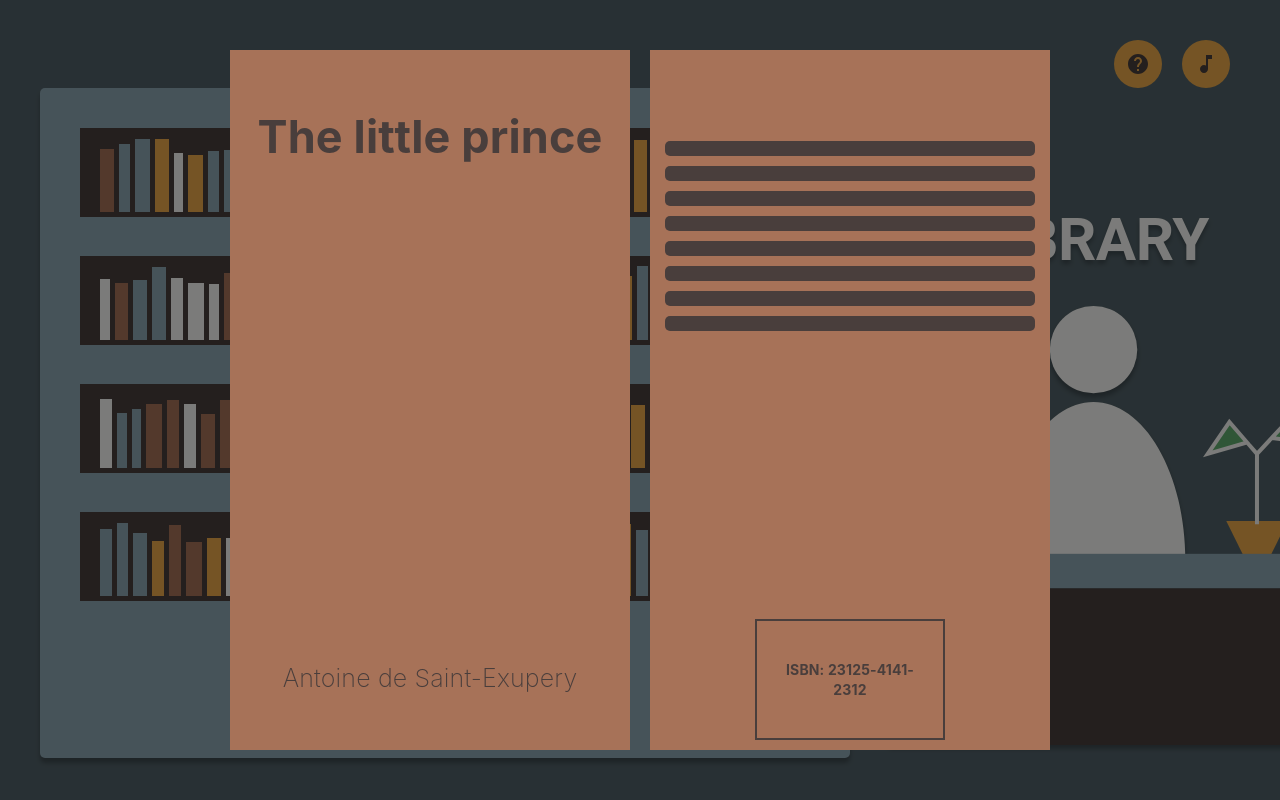
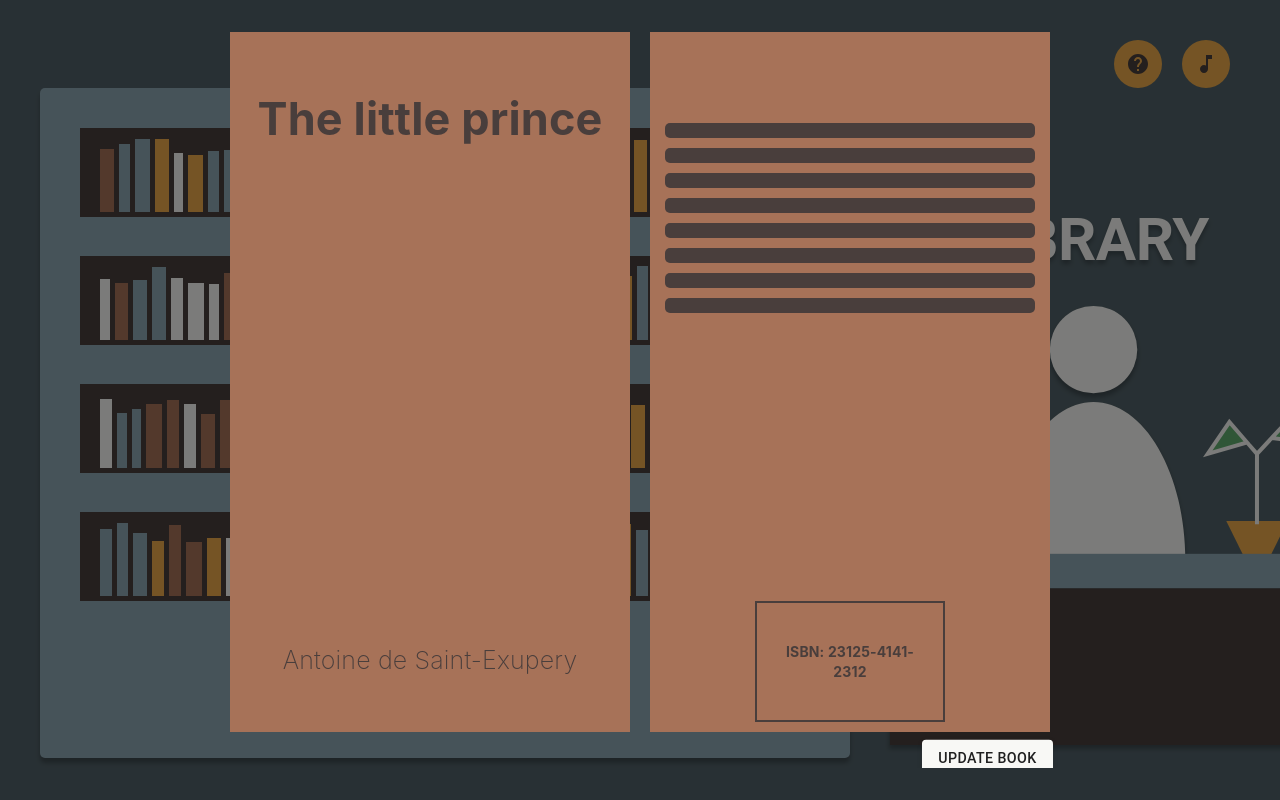
Before and after one commit to chrisrabe/library, a React (Create React App) app in the folder library-client/: page / in a window 1280 px wide. Both pictures are taken after a click on the element 107 px from the left and 180 px from the top of the page. Shown: the top 800 px of the page. Built offline with nearby package versions, Linux system fonts and the light colour scheme.

Commit message:
added dialog action

```diff
--- a/library-client/src/components/pages/Home/components/BookDetails/index.jsx
+++ b/library-client/src/components/pages/Home/components/BookDetails/index.jsx
@@ -1,8 +1,9 @@
 import React, { useCallback } from 'react';
 import PropTypes from 'prop-types';
-import { StyledDialog, BookPage } from './styles';
+import { DialogActions } from '@material-ui/core';
 import FrontPage from './components/FrontPage';
 import BackPage from './components/BackPage';
+import { StyledDialog, BookPage, StyledButton } from './styles';
 
 const BookDetails = ({ color, isOpen, setIsOpen }) => {
   const handleClose = useCallback(() => {
@@ -26,6 +27,9 @@ const BookDetails = ({ color, isOpen, setIsOpen }) => {
           <BackPage />
         </BookPage>
       </div>
+      <DialogActions>
+        <StyledButton variant="contained">Update Book</StyledButton>
+      </DialogActions>
     </StyledDialog>
   );
 };
--- a/library-client/src/components/pages/Home/components/BookDetails/styles.jsx
+++ b/library-client/src/components/pages/Home/components/BookDetails/styles.jsx
@@ -1,6 +1,15 @@
 import React from 'react';
 import styled from 'styled-components';
-import { Dialog } from '@material-ui/core';
+import { Dialog, Button } from '@material-ui/core';
+import colors from 'utils/colors';
+import { getPulsateFrames } from 'utils/keyframes';
+
+const pulsate = getPulsateFrames(1, 1.05);
+
+export const StyledButton = styled(Button)`
+  background-color: ${colors.light};
+  animation: ${pulsate} 800ms ease-in infinite alternate;
+`;
 
 export const StyledDialog = styled(Dialog)`
   width: 100%;
```
Also changed, not shown: 1 other file (tests, documents, lock files or other folders).
